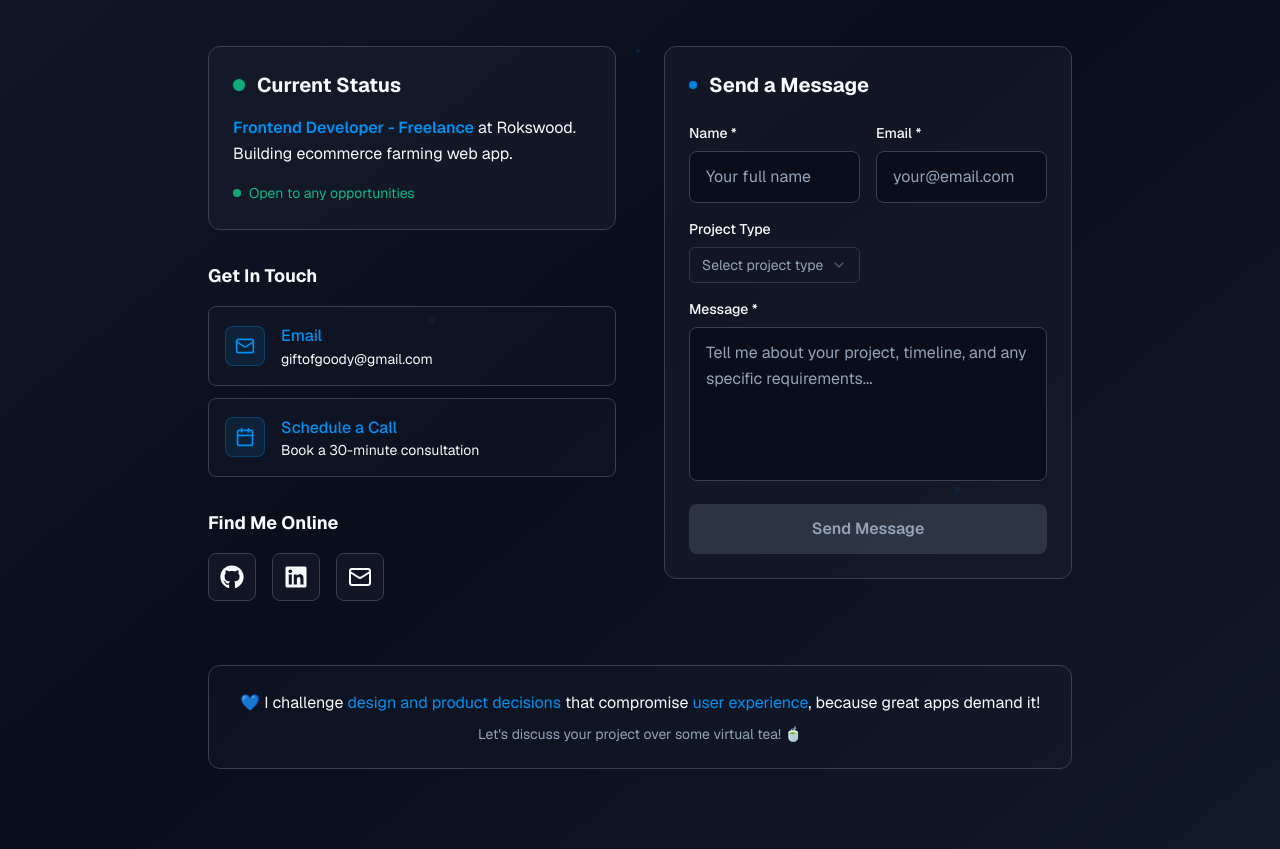
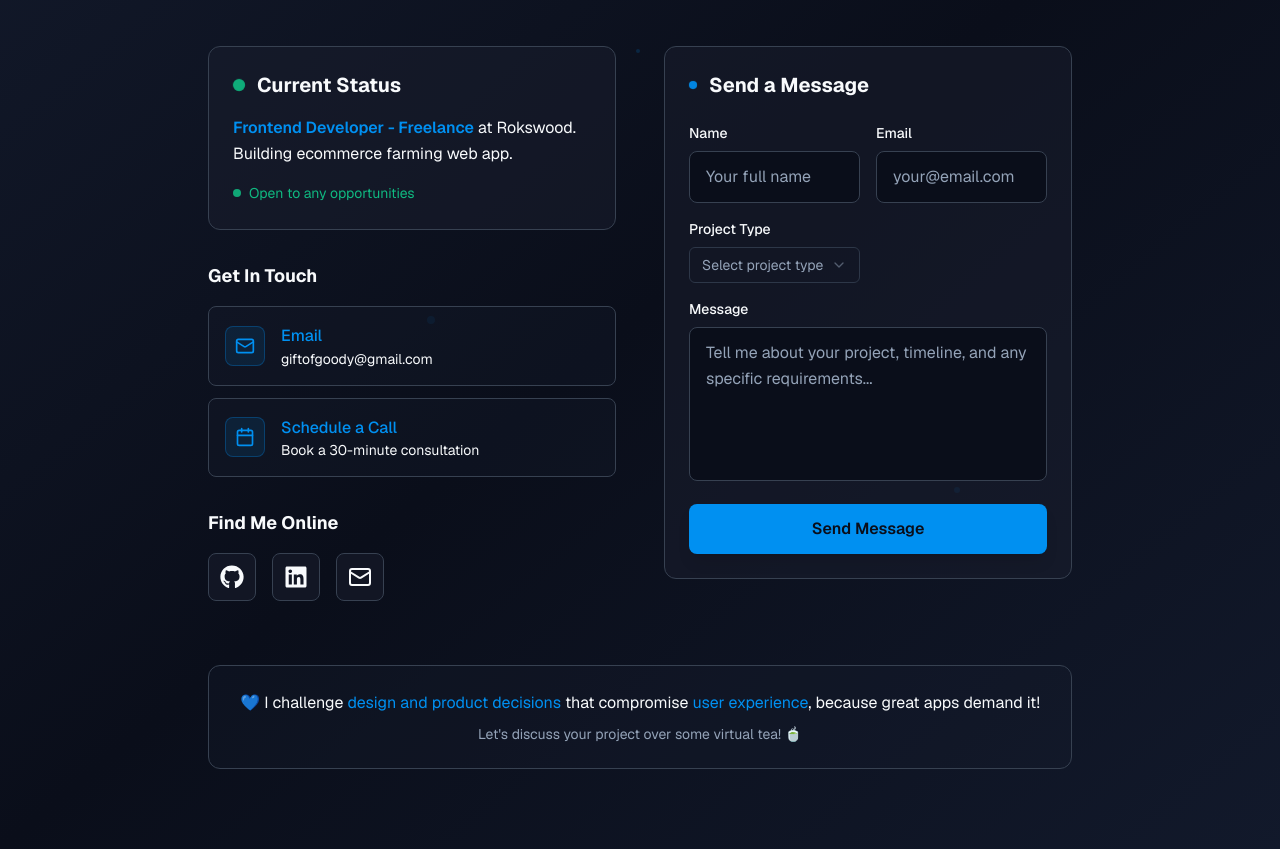
Before and after one commit to civilgoody/portfolio, a Next.js app: page / in a window 1280 px wide. Shown: the part 3060-3909 px from the top of the page. Built offline with nearby package versions, Linux system fonts and the light colour scheme.

Commit message:
refactor(contact): update contact form labels and submission logic

```diff
--- a/src/components/sections/contact/contact-form.tsx
+++ b/src/components/sections/contact/contact-form.tsx
@@ -1,6 +1,12 @@
 import { useState } from "react";
 import { cn } from "@/lib/utils";
-import { Select, SelectContent, SelectItem, SelectTrigger, SelectValue } from "@/components/ui/select";
+import {
+  Select,
+  SelectContent,
+  SelectItem,
+  SelectTrigger,
+  SelectValue,
+} from "@/components/ui/select";
 import { Loader2 } from "lucide-react";
 
 const PROJECT_TYPES = [
@@ -42,12 +48,12 @@ export function ContactForm() {
       // In a real app, you'd send this to your backend or email service
       await new Promise((resolve) => setTimeout(resolve, 1500));
       setSubmitStatus("success");
-      setFormData({ name: "", email: "", subject: "", message: "" });
+      // setFormData({ name: "", email: "", subject: "", message: "" });
     } catch {
       setSubmitStatus("error");
     } finally {
       setIsSubmitting(false);
-      setTimeout(() => setSubmitStatus("idle"), 3000);
+      setTimeout(() => setSubmitStatus("idle"), 6000);
     }
   };
 
@@ -65,7 +71,7 @@ export function ContactForm() {
               htmlFor="name"
               className="block text-secondary-foreground text-sm font-medium mb-2"
             >
-              Name *
+              Name
             </label>
             <input
               type="text"
@@ -73,7 +79,6 @@ export function ContactForm() {
               name="name"
               value={formData.name}
               onChange={handleChange}
-              required
               className="w-full px-4 py-3 bg-primary-dark border border-border rounded-lg text-primary placeholder-muted transition-colors duration-200 precision-focus"
               placeholder="Your full name"
             />
@@ -83,7 +88,7 @@ export function ContactForm() {
               htmlFor="email"
               className="block text-secondary-foreground text-sm font-medium mb-2"
             >
-              Email *
+              Email
             </label>
             <input
               type="email"
@@ -91,7 +96,6 @@ export function ContactForm() {
               name="email"
               value={formData.email}
               onChange={handleChange}
-              required
               className="w-full px-4 py-3 bg-primary-dark border border-border rounded-lg text-primary placeholder-muted transition-colors duration-200 precision-focus"
               placeholder="your@email.com"
             />
@@ -132,14 +136,13 @@ export function ContactForm() {
             htmlFor="message"
             className="block text-secondary-foreground text-sm font-medium mb-2"
           >
-            Message *
+            Message
           </label>
           <textarea
             id="message"
             name="message"
             value={formData.message}
             onChange={handleChange}
-            required
             rows={5}
             className="w-full px-4 py-3 bg-primary-dark border border-border rounded-lg text-primary placeholder-muted transition-colors duration-200 resize-none precision-focus"
             placeholder="Tell me about your project, timeline, and any specific requirements..."
@@ -148,18 +151,10 @@ export function ContactForm() {
 
         <button
           type="submit"
-          disabled={
-            isSubmitting ||
-            !formData.name ||
-            !formData.email ||
-            !formData.message
-          }
+          disabled={isSubmitting}
           className={cn(
             "w-full py-3 px-6 rounded-lg font-semibold transition-all duration-300 precision-focus",
-            isSubmitting ||
-              !formData.name ||
-              !formData.email ||
-              !formData.message
+            isSubmitting
               ? "bg-muted/20 text-muted cursor-not-allowed"
               : "bg-primary text-primary-dark hover:bg-primary/80 transform hover:scale-[1.02] shadow-lg"
           )}
```
